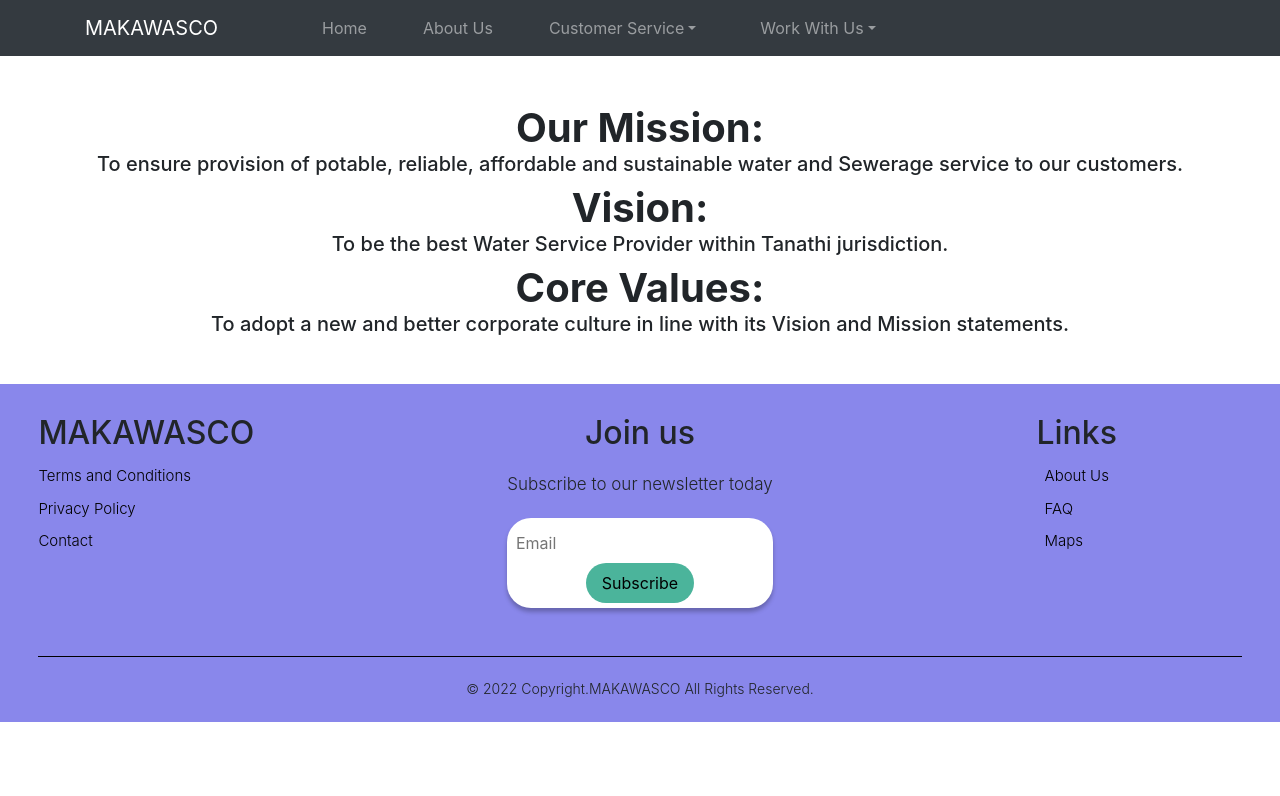
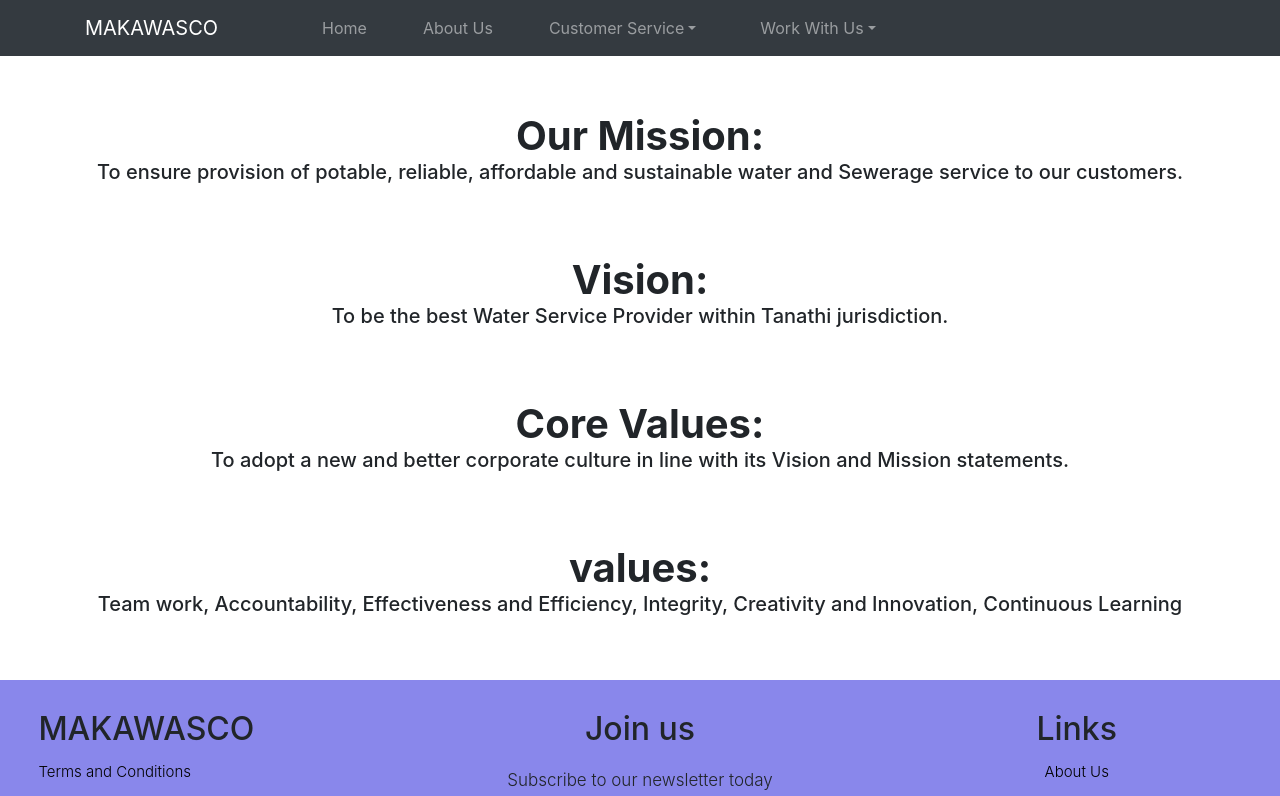
Before and after one commit to titusmuteti/waterapp-frontend, a React (Create React App) app: page /about in a window 1280 px wide. Shown: the top 796 px of the page. Built offline with nearby package versions, Linux system fonts and the light colour scheme.

Commit message:
editing about page

```diff
--- a/src/pages/About.js
+++ b/src/pages/About.js
@@ -4,7 +4,7 @@ import Footer from '../components/Footer';
 
 function Section({ heading, body }) {
   return (
-    <div className="about-us-section">
+    <div className="about-us-section mt-5 p-2">
       <span className='h1 font-weight-bold'>{heading}</span>
       <p className='h5'>{body}</p>
     </div>
@@ -18,7 +18,8 @@ function About() {
     <div className="about-us text-center mt-5 mb-5">
       <Section
         heading="Our Mission:"
-        body="To ensure provision of potable, reliable, affordable and sustainable water and Sewerage service to our customers."
+        body="To ensure provision of potable, reliable, affordable and sustainable water
+        and Sewerage service to our customers."
       />
       <Section
         heading="Vision:"
@@ -28,6 +29,11 @@ function About() {
         heading="Core Values:"
         body="To adopt a new and better corporate culture in line with its Vision and Mission statements."
       />
+      <Section
+      heading="values:"
+      body="Team work, Accountability, Effectiveness and Efficiency,
+      Integrity, Creativity and Innovation, Continuous Learning"
+      />
    </div>
    <Footer/>
     </>
```
